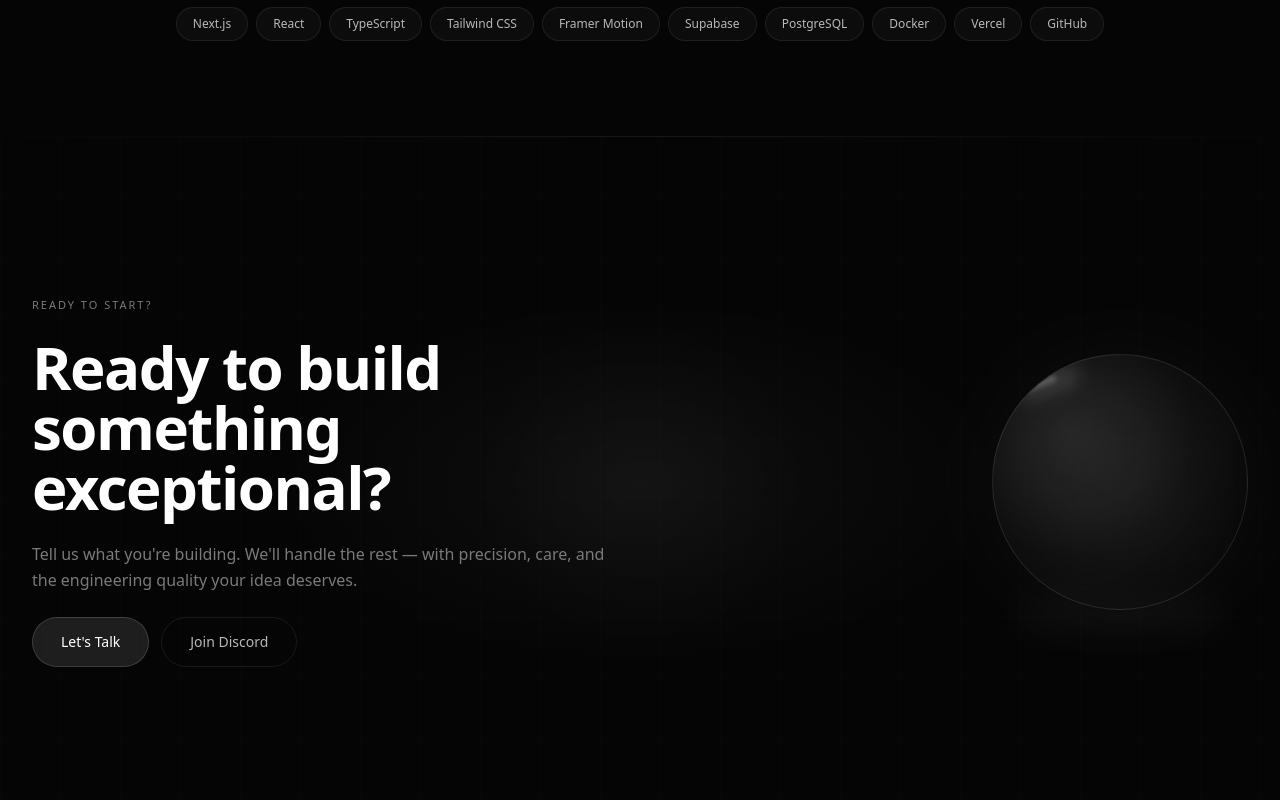
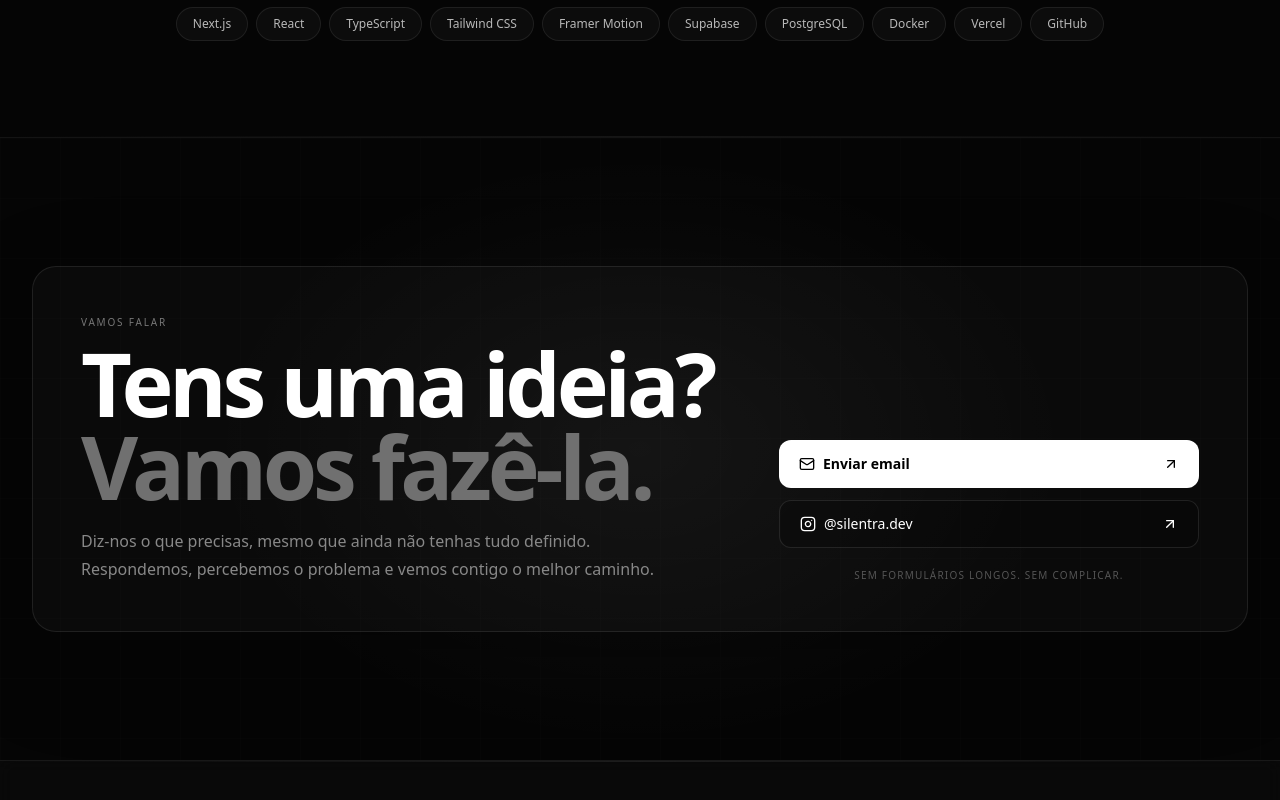
Before and after one commit to martimfm1/silentra-web, a Next.js app: page / in a window 1280 px wide. Shown: the part 5080-5880 px from the top of the page. Built offline with nearby package versions, Linux system fonts and the light colour scheme.

Commit message:
Improve contact CTA and add Instagram

```diff
--- a/components/cta.tsx
+++ b/components/cta.tsx
@@ -1,89 +1,46 @@
 "use client";
 
 import { motion } from "framer-motion";
+import { ArrowUpRight, Instagram, Mail } from "lucide-react";
+
+const email = "mailto:silentra.contact@gmail.com";
+const instagram = "https://www.instagram.com/silentra.dev/";
 
 export function CTA() {
   return (
-    <section
-      id="contact"
-      className="relative py-40 overflow-hidden"
-      aria-label="Call to action"
-    >
-      {/* Layered background glows */}
+    <section id="contact" className="relative overflow-hidden border-t border-white/[0.06] py-24 sm:py-28 lg:py-32" aria-label="Contactar a Silentra">
       <div aria-hidden="true" className="pointer-events-none absolute inset-0">
-        <div className="absolute top-1/2 left-1/2 -translate-x-1/2 -translate-y-1/2 w-[800px] h-[400px] rounded-full bg-[radial-gradient(ellipse_at_center,rgba(255,255,255,0.04)_0%,transparent_65%)]" />
-        <div className="absolute top-1/2 left-1/2 -translate-x-1/2 -translate-y-1/2 w-[400px] h-[400px] rounded-full bg-[radial-gradient(ellipse_at_center,rgba(255,255,255,0.025)_0%,transparent_60%)]" />
+        <div className="absolute left-1/2 top-1/2 h-[620px] w-[900px] -translate-x-1/2 -translate-y-1/2 rounded-full bg-[radial-gradient(ellipse_at_center,rgba(255,255,255,0.045)_0%,transparent_68%)]" />
+        <div className="absolute inset-0 bg-grid opacity-40" />
       </div>
 
-      {/* Faint grid */}
-      <div aria-hidden="true" className="absolute inset-0 bg-grid opacity-50" />
+      <div className="relative mx-auto w-full max-w-7xl px-4 sm:px-6 lg:px-8">
+        <div className="overflow-hidden rounded-[1.5rem] border border-white/[0.09] bg-white/[0.025] p-6 shadow-[0_30px_100px_rgba(0,0,0,0.24)] sm:p-9 lg:p-12">
+          <div className="grid items-end gap-10 lg:grid-cols-[minmax(0,1fr)_minmax(320px,420px)] lg:gap-16">
+            <motion.div initial={{ opacity: 0, y: 18 }} whileInView={{ opacity: 1, y: 0 }} viewport={{ once: true, margin: "-80px" }} transition={{ duration: 0.6 }} className="max-w-2xl">
+              <p className="mb-3 text-[10px] font-medium uppercase tracking-[0.18em] text-[#777]">Vamos falar</p>
+              <h2 className="text-balance text-[clamp(2.5rem,7vw,5.5rem)] font-semibold leading-[0.94] tracking-[-0.05em] text-white">
+                Tens uma ideia?
+                <br />
+                <span className="text-[#707070]">Vamos fazê-la.</span>
+              </h2>
+              <p className="mt-5 max-w-xl text-pretty text-sm leading-6 text-[#888] sm:text-base sm:leading-7">
+                Diz-nos o que precisas, mesmo que ainda não tenhas tudo definido. Respondemos, percebemos o problema e vemos contigo o melhor caminho.
+              </p>
+            </motion.div>
 
-      <div className="relative mx-auto max-w-7xl px-6 lg:px-8">
-        <div className="flex flex-col items-center lg:flex-row lg:items-center lg:justify-between gap-12">
-
-          {/* Copy */}
-          <motion.div
-            initial={{ opacity: 0, y: 24 }}
-            whileInView={{ opacity: 1, y: 0 }}
-            viewport={{ once: true, margin: "-80px" }}
-            transition={{ duration: 0.8, ease: [0.25, 0.1, 0.25, 1] }}
-            className="flex flex-col gap-6 text-center lg:text-left max-w-xl"
-          >
-            <p className="text-[11px] font-medium uppercase tracking-[0.18em] text-[#7a7a7a]">
-              Ready to start?
-            </p>
-            <h2 className="text-balance text-4xl font-semibold tracking-[-0.025em] text-white sm:text-5xl lg:text-6xl">
-              Ready to build something exceptional?
-            </h2>
-            <p className="text-base leading-relaxed text-[#7a7a7a]">
-              Tell us what you&apos;re building. We&apos;ll handle the rest — with precision, care, and
-              the engineering quality your idea deserves.
-            </p>
-
-            <div className="flex flex-wrap items-center gap-3 justify-center lg:justify-start">
-              <a
-                href="mailto:silentra.contact@gmail.com"
-                className="inline-flex items-center justify-center px-7 py-3.5 text-sm font-medium text-white rounded-full bg-white/10 border border-white/15 hover:bg-white/15 hover:border-white/25 backdrop-blur transition-all duration-300 hover:shadow-[0_0_30px_rgba(255,255,255,0.08)]"
-              >
-                {"Let's Talk"}
+            <motion.div initial={{ opacity: 0, y: 18 }} whileInView={{ opacity: 1, y: 0 }} viewport={{ once: true, margin: "-80px" }} transition={{ duration: 0.6, delay: 0.1 }} className="flex flex-col gap-3">
+              <a href={email} className="group inline-flex min-h-12 items-center justify-between gap-4 rounded-xl bg-white px-5 py-3 text-sm font-semibold text-black transition hover:bg-white/90 focus-visible:outline-none focus-visible:ring-2 focus-visible:ring-white/60">
+                <span className="inline-flex items-center gap-2"><Mail size={16} aria-hidden="true" /> Enviar email</span>
+                <ArrowUpRight size={16} className="transition-transform group-hover:-translate-y-0.5 group-hover:translate-x-0.5" aria-hidden="true" />
               </a>
-              <a
-                href="https://discord.gg/aKpwVrXgyx"
-                target="_blank"
-                rel="noreferrer"
-                className="inline-flex items-center justify-center px-7 py-3.5 text-sm font-medium text-[#b8b8b8] rounded-full border border-[rgba(255,255,255,0.08)] hover:text-white hover:border-[rgba(255,255,255,0.15)] transition-all duration-300"
-              >
-                Join Discord
+              <a href={instagram} target="_blank" rel="noreferrer" className="group inline-flex min-h-12 items-center justify-between gap-4 rounded-xl border border-white/10 bg-black/20 px-5 py-3 text-sm font-medium text-white transition hover:border-white/20 hover:bg-white/[0.05] focus-visible:outline-none focus-visible:ring-2 focus-visible:ring-white/50">
+                <span className="inline-flex items-center gap-2"><Instagram size={16} aria-hidden="true" /> @silentra.dev</span>
+                <ArrowUpRight size={16} className="transition-transform group-hover:-translate-y-0.5 group-hover:translate-x-0.5" aria-hidden="true" />
               </a>
-            </div>
-          </motion.div>
-
-          {/* Floating glass sphere */}
-          <motion.div
-            initial={{ opacity: 0, scale: 0.85 }}
-            whileInView={{ opacity: 1, scale: 1 }}
-            viewport={{ once: true, margin: "-80px" }}
-            transition={{ duration: 1, ease: [0.25, 0.1, 0.25, 1], delay: 0.2 }}
-            className="flex-shrink-0"
-            aria-hidden="true"
-          >
-            <motion.div
-              animate={{ y: [0, -18, 0], rotate: [0, 2, 0] }}
-              transition={{ duration: 7, repeat: Infinity, ease: "easeInOut" }}
-              className="relative w-52 h-52 sm:w-64 sm:h-64"
-            >
-              {/* Outer glow */}
-              <div className="absolute inset-0 rounded-full bg-[radial-gradient(ellipse_at_center,rgba(255,255,255,0.07)_0%,transparent_70%)] blur-xl scale-125" />
-              {/* Sphere */}
-              <div className="absolute inset-0 rounded-full border border-[rgba(255,255,255,0.1)] bg-[radial-gradient(ellipse_at_30%_30%,rgba(255,255,255,0.1)_0%,rgba(255,255,255,0.02)_50%,rgba(0,0,0,0.3)_100%)] backdrop-blur-sm overflow-hidden">
-                {/* Inner reflection arc */}
-                <div className="absolute top-4 left-6 w-16 h-6 rounded-full bg-[rgba(255,255,255,0.12)] blur-sm rotate-[-20deg]" />
-                <div className="absolute top-6 left-8 w-8 h-2 rounded-full bg-[rgba(255,255,255,0.18)] blur-[2px] rotate-[-20deg]" />
-              </div>
-              {/* Shadow beneath */}
-              <div className="absolute -bottom-4 left-1/2 -translate-x-1/2 w-3/4 h-6 rounded-full bg-[rgba(255,255,255,0.04)] blur-lg" />
+              <p className="pt-2 text-center text-[10px] uppercase tracking-[0.12em] text-[#555]">Sem formulários longos. Sem complicar.</p>
             </motion.div>
-          </motion.div>
+          </div>
         </div>
       </div>
     </section>
```
